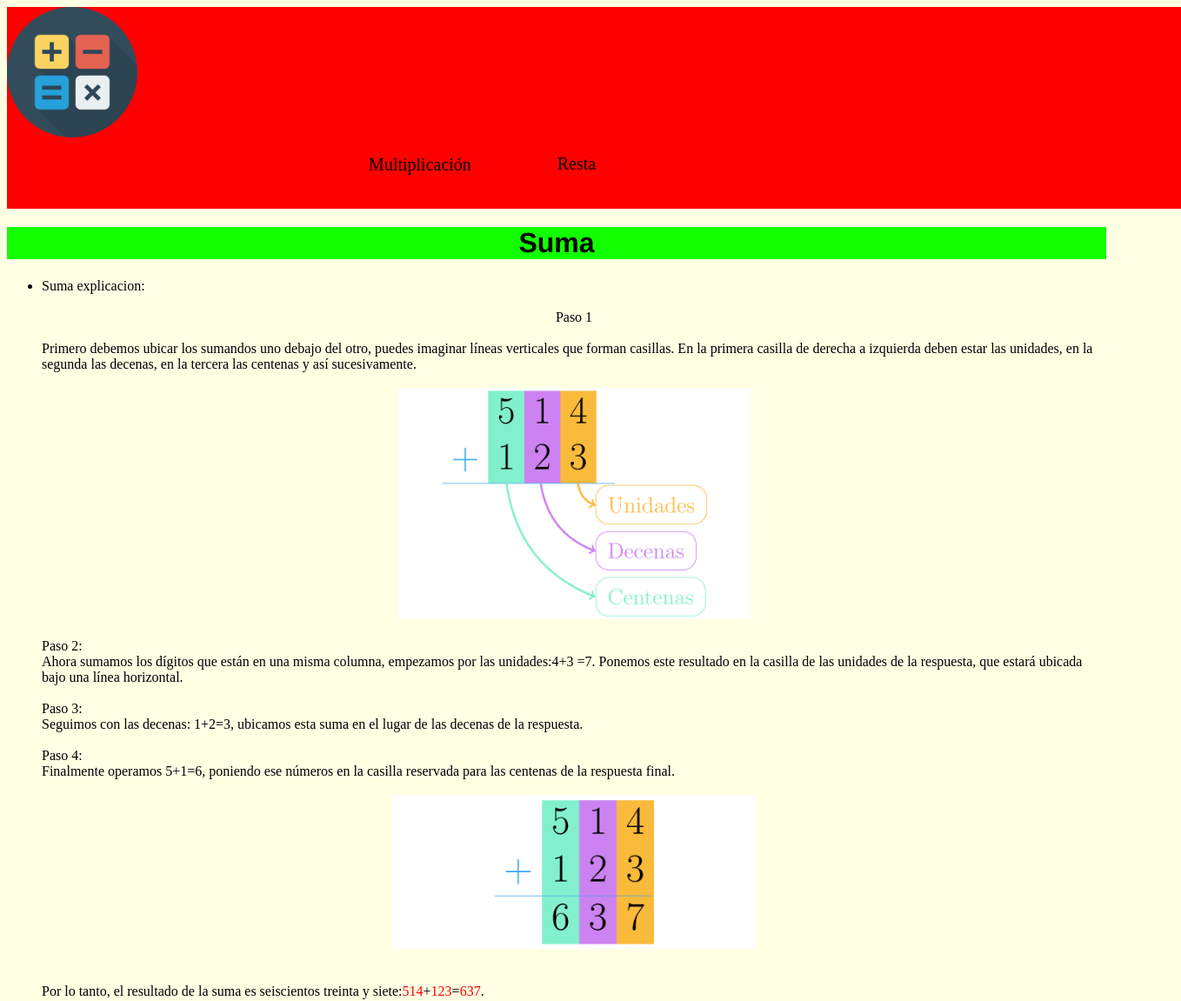
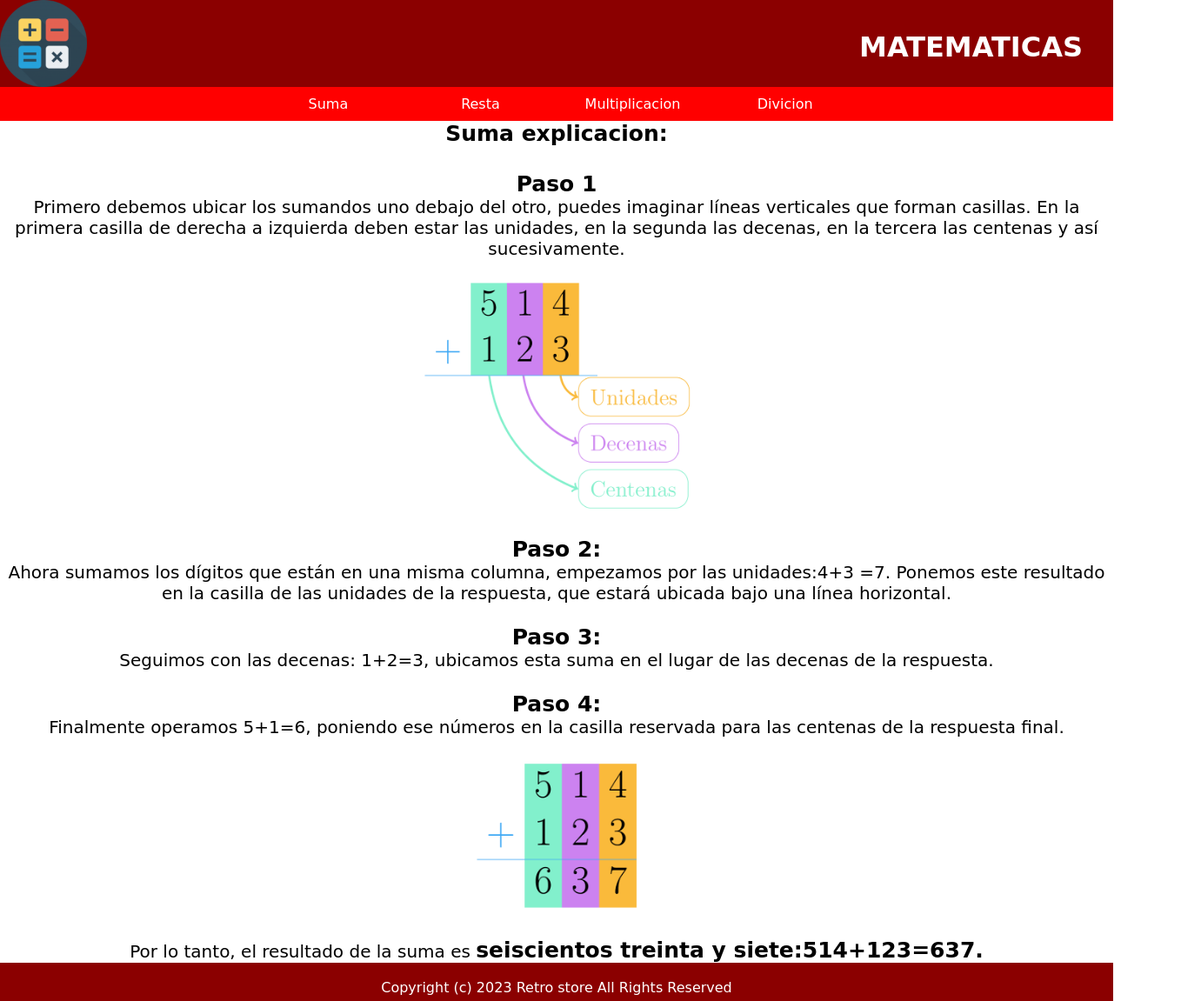
Before and after one commit to Cristian2305/cristian-te-explica, a plain HTML site: page index.html in a window 1280 px wide. Shown: the top 1151 px of the page at 87% size, 1358 px wide, since content can reach past the window. Drawn offline with Linux system fonts and the light colour scheme.

Commit message:
Cambie estilo de toda la pagina
agrege footer,puse mas informacion en el apartado de resta y multiplicacion,acomode y di estilo a los items :3 uwu

```diff
--- a/index.css
+++ b/index.css
@@ -1,45 +1,57 @@
-a:index {text-transform: uppercase;
-         font-weight: bold;
-         color: red;
-         background-color: #15fff5;}
-         h1{background-color: #11ff00;}
-header{background-color: red; width: 1350px; height: 550}
-	body{background-color: #ffffbd6a}
-	p1{color: red;}
-
-
-	footer{background-color: red; height: 80px;}
-
-	.boton-personalizado {
-text-decoration:none;
-font-weight:20;
-font-size:20px;
-color:#000000;
-padding-top:15px;
-padding-bottom:0px;
-padding-left:0px;
-padding-right:0px;
-background-color:transparent;
+*{
+  padding: 0;
+  margin: 0;
+  font-family: cursive;
 }
-h1{font-family: helvetica;}
-a.boton-personalizado{
-  position: relative;
-  top: em;
-  right: 10em;
+/*Encabezado*/
+header{
+  width: 100%;
+  height: 100px;
+  background-color: darkred;
 }
-.boton1-personalizado {
-text-decoration:none;
-font-weight:20;
-font-size:20px;
-color:#000000;
-padding-top:15px;
-padding-bottom:0px;
-padding-left:0px;
-padding-right:0px;
-background-color:transparent;
+/*Titulo del encabezado*/
+h1{
+  text-align: center;
+  padding: 35px;
+  color: white;
 }
-a.boton1-personalizado{
-  position: relative;
-  bottom: 2em;
-  right: 1em;
+/*navegacion*/
+nav ul{
+  background-color: red;
+  width: 100%;
+  list-style-type: none;
+  text-align: center;
 }
+nav li{
+  display: inline-flex;
+}
+nav a{text-decoration: none;
+  color: white;
+  padding: 10px;
+  width: 150px;
+}
+nav li:hover{
+  background-color: darkred;
+}
+footer {
+  width: 100%;
+  height: 100px;
+  background-color: darkred;
+  text-align: center;
+  color: white;
+}
+center{
+  font-size: 20px;
+}
+strong{
+  font-size: 25px;
+}
+#logo{
+  width: 100px;
+  height: 100px;
+}
+#Banner{
+  float: right;
+  height: 100%;
+  align-items: center;
+}
--- a/index.html
+++ b/index.html
@@ -1,39 +1,71 @@
 <!DOCTYPE html>
 <html>
 <head>
-	<title>cristian te enseña</title>
-	<link rel="shortcut icon" type="text/css" href="logo2.png">
-	<link rel="stylesheet" type="text/css" href="index.css" media="all">
+	<meta charset="utf-8">
+	<meta name="viewport" content="width=device-width, initial-scale=1">
+	<link rel="stylesheet" type="text/css" href="index.css">
+	<title>Cristian te explica</title>
+	<link rel="shortcut icon" href="logo2.png">
+	<section id="box1">
+		<link src="" width="133" height="116">
+	</section>
 </head>
-<!--logo, y botones--><header><img src="logo2.png" width="150px" height="150px"> <p><center><a class="boton-personalizado" href="index2.html">Multiplicación</a></center></p><p><center><a class="boton1-personalizado" href="index3.html">Resta</a></center>
-</p></header>
-<body background=".png">
-	<center><h1>Suma</h1></center>
-<section id="box1">
-	<link src="" width="120px" heigth="120px">
+<body>
+	<!--Encabezado-->
+<header>
+	<box id="logo">
+		<img src="logo2.png" height="100" width="100">
+	</box>
+<div id="Banner">
+	<h1>MATEMATICAS</h1>
+    </di>
+</header>
+	<nav>
+		<ul>
+			<li><a href="index.html">Suma</a></li>
+			<li><a href="index3.html">Resta</a></li>
+			<li><a href="index2.html">Multiplicacion </a></li>
+			<li><a href="">Divicion</a></li>
+	</ul>
 
-</section>
-<ul>
-<!--contenido de la pagina con imagenes --><li>Suma explicacion:</li><br><center>Paso 1</center><br>
-Primero debemos ubicar los sumandos uno debajo del otro, puedes imaginar líneas verticales que forman casillas.  En la primera casilla de derecha a izquierda deben estar las unidades, en la segunda las decenas, en la tercera las centenas y así sucesivamente.<br>
+<!--contenido de la pagina con imagenes -->
+<center>
+<strong><p>Suma explicacion:</p></strong>
 <br>
-<!--imagen--><center><img src="suma1.png" width="405px" height="266px"></center>
+<strong>Paso 1</strong>
 <br>
-Paso 2:<br>
-Ahora sumamos los dígitos que están en una misma columna, empezamos por las unidades:4+3 =7.  Ponemos este resultado en la casilla de las unidades de la respuesta, que estará ubicada bajo una línea horizontal.<br>
+<p>Primero debemos ubicar los sumandos uno debajo del otro, puedes imaginar líneas verticales que forman casillas.
+En la primera casilla de derecha a izquierda deben estar las unidades, en la segunda las decenas, en la tercera las centenas y así sucesivamente.</p>
 <br>
-Paso 3:<br>
-Seguimos con las decenas: 1+2=3, ubicamos esta suma en el lugar de las decenas de la respuesta.<br>
+<center><img src="suma1.png" width="405px" height="266px"></center>
 <br>
-Paso 4:<br>
-Finalmente operamos 5+1=6, poniendo ese números en la casilla reservada para las centenas de la respuesta final.<br>
+<strong>Paso 2:</strong>
 <br>
-<!--imagen --><center><img class="desplazada" src="suma2.png" width="419" height="177"></center><br>
+<p>Ahora sumamos los dígitos que están en una misma columna, empezamos por las unidades:4+3 =7.
+Ponemos este resultado en la casilla de las unidades de la respuesta, que estará ubicada bajo una línea horizontal.</p>
 <br>
-Por lo tanto, el resultado de la suma es seiscientos treinta y siete:<p1>514</p1>+<p1>123</p1>=<p1>637</p1>.
-</ul>
-<!--pie de pagina --><footer>
-	hola
+<strong>Paso 3:</strong>
+<br>
+<p>Seguimos con las decenas: 1+2=3, ubicamos esta suma en el lugar de las decenas de la respuesta.</p>
+<br>
+<strong>Paso 4:</strong>
+<br>
+<p>Finalmente operamos 5+1=6, poniendo ese números en la casilla reservada para las centenas de la respuesta final.</p>
+<br>
+<!--imagen -->
+<center><img class="desplazada" src="suma2.png" width="419" height="177"></center>
+<br>
+<p>Por lo tanto, el resultado de la suma es <strong>seiscientos treinta y siete:<p1>514</p1>+<p1>123</p1>=<p1>637</p1>.</p></strong>
+</center>
+
+<footer>
+	<br>
+	<p>Copyright (c) 2023 Retro store
+All Rights Reserved</p>
+ <br>
+<p>This product is protected by copyright and distributed under
+licenses restricting copying, distribution, and decompilation</p>
+
 </footer>
 
 </body>
```
Also changed, not shown: index2.html (+59 -40 lines), index3.html (+63 -21 lines), resta1.png (added), resta2.png (added), resta3.png (added).
